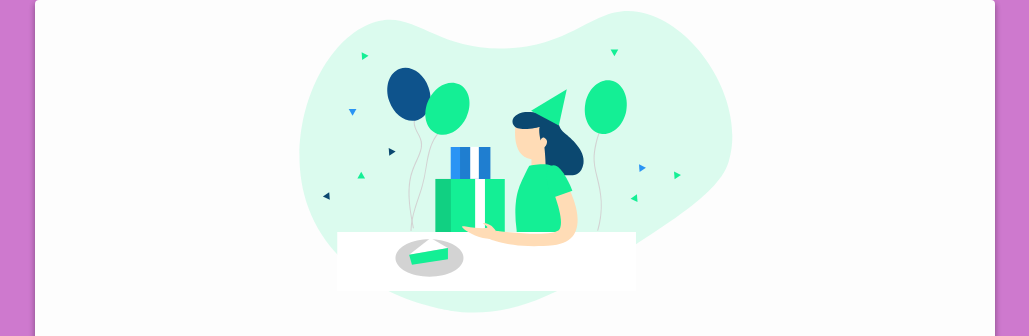
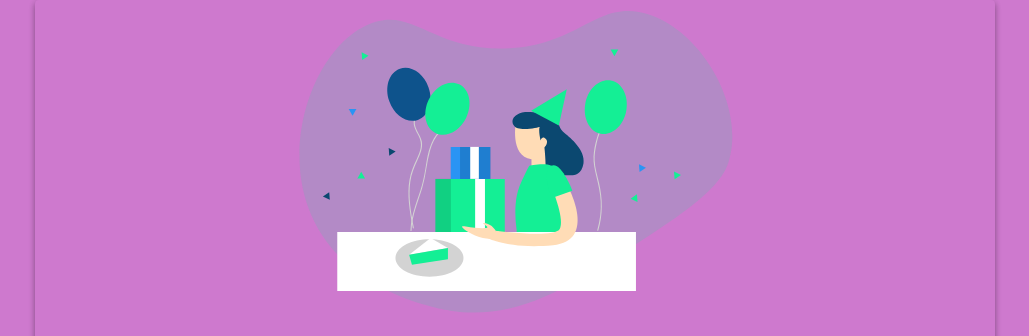
Before and after one commit to Prabal799/birthday-3.0, a plain HTML site: page index.html in a window 1280 px wide. Shown: the top 336 px of the page, without its empty margins (125-1154 px from the left). Drawn offline with Linux system fonts and the light colour scheme.

Commit message:
change colour

```diff
--- a/style.css
+++ b/style.css
@@ -4,9 +4,10 @@ body{
     place-items: center;
     height: 150vh;
     margin: 0;
+
 }
 .card{
-    background: #fdfdfd;
+    background: #ce79ce;
     border-radius: 4px;
     height: 250;
     width: 120vh;
```
